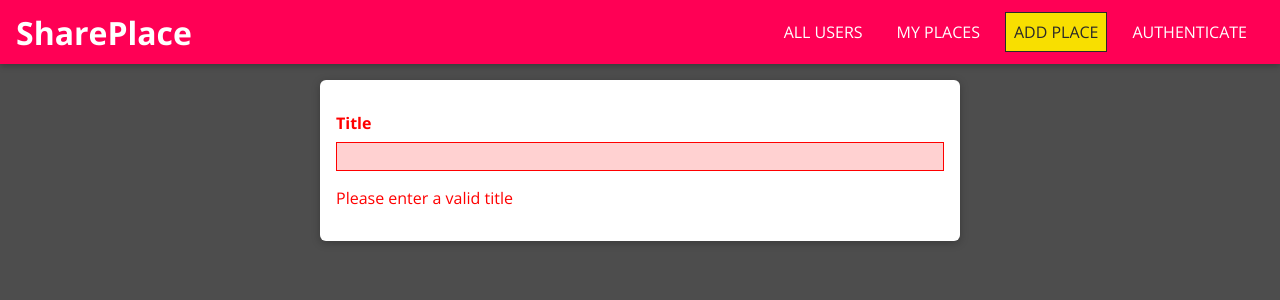
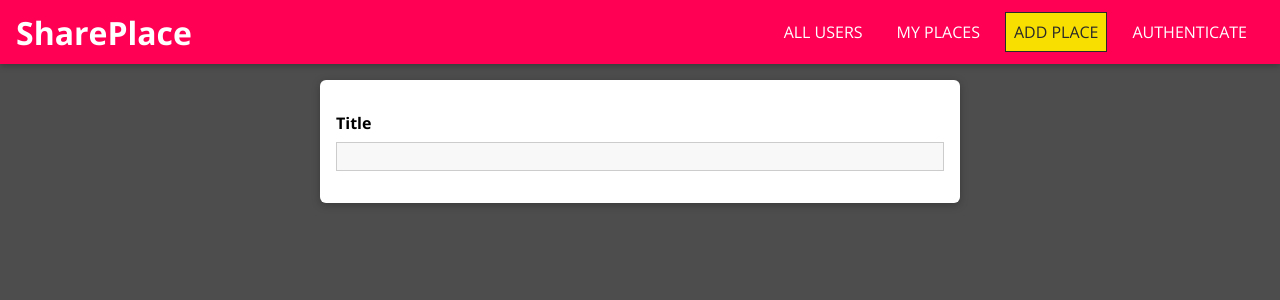
Before and after one commit to mariocooper/share-place, a React (Create React App) app: page /places/new in a window 1280 px wide. Shown: the top 300 px of the page. Built offline with nearby package versions, Linux system fonts and the light colour scheme.

Commit message:
added validation to input component

```diff
--- a/src/places/pages/NewPlace.js
+++ b/src/places/pages/NewPlace.js
@@ -1,5 +1,6 @@
 import React from "react";
 import Input from "../../shared/components/FormElements/Input";
+import { VALIDATOR_REQUIRE } from "../../shared/util/validators";
 import "./NewPlace.css";
 
 const NewPlace = () => {
@@ -9,7 +10,7 @@
         element="input"
         type="text"
         label="Title"
-        validators={[]}
+        validators={[VALIDATOR_REQUIRE()]}
         errorText="Please enter a valid title"
       />
     </form>
--- a/src/shared/components/FormElements/Input.js
+++ b/src/shared/components/FormElements/Input.js
@@ -1,4 +1,5 @@
 import React, { useReducer } from "react";
+import { validate } from "../../util/validators";
 import "./Input.css";
 
 const inputReducer = (state, action) => {
@@ -7,18 +8,38 @@
       return {
         ...state,
         value: action.val,
-        isValid: true
+        isValid: validate(action.val, action.validators)
       };
+    case 'TOUCH': {
+      return {
+        ...state,
+        isTouched: true
+      }
+    }
     default:
       return state
   }
 };
 
 const Input = props => {
-  const [inputState, dispatch] = useReducer(inputReducer, {value: '', isValid: false});
+  const [inputState, dispatch] = useReducer(inputReducer, {
+    value: '',
+    isValid: false,
+    isTouched: false
+  });
 
   const changeHandler = event => {
-    dispatch({type: 'CHANGE', val: event.target.value});
+    dispatch({
+      type: 'CHANGE',
+      val: event.target.value,
+      validators: props.validators
+    });
+  };
+
+  const touchHandler = () => {
+    dispatch({
+      type: 'TOUCH'
+    })
   };
 
   const element =
@@ -28,6 +49,7 @@
         type={props.type}
         placeholder={props.placeholder}
         onChange={changeHandler}
+        onBlur={touchHandler}
         value={inputState.value}
       />
     ) : (
@@ -35,15 +57,17 @@
         id={props.id}
         rows={props.rows || 3}
         onChange={changeHandler}
+        onBlur={touchHandler}
         value={inputState.value}
       />
     );
 
   return (
-    <div className={`form-control ${!inputState.isValid && 'form-control--invalid'}`}>
+    <div className={`form-control ${!inputState.isValid && inputState.isTouched &&
+    'form-control--invalid'}`}>
       <label htmlFor={props.id}>{props.label}</label>
       {element}
-      {!inputState.isValid && <p>{props.errorText}</p>}
+      {!inputState.isValid && inputState.isTouched && <p>{props.errorText}</p>}
     </div>
   );
 };
--- /dev/null
+++ b/src/shared/util/validators.js
@@ -0,0 +1,46 @@
+const VALIDATOR_TYPE_REQUIRE = 'REQUIRE';
+const VALIDATOR_TYPE_MINLENGTH = 'MINLENGTH';
+const VALIDATOR_TYPE_MAXLENGTH = 'MAXLENGTH';
+const VALIDATOR_TYPE_MIN = 'MIN';
+const VALIDATOR_TYPE_MAX = 'MAX';
+const VALIDATOR_TYPE_EMAIL = 'EMAIL';
+const VALIDATOR_TYPE_FILE = 'FILE';
+
+export const VALIDATOR_REQUIRE = () => ({ type: VALIDATOR_TYPE_REQUIRE });
+export const VALIDATOR_FILE = () => ({ type: VALIDATOR_TYPE_FILE });
+export const VALIDATOR_MINLENGTH = val => ({
+  type: VALIDATOR_TYPE_MINLENGTH,
+  val: val
+});
+export const VALIDATOR_MAXLENGTH = val => ({
+  type: VALIDATOR_TYPE_MAXLENGTH,
+  val: val
+});
+export const VALIDATOR_MIN = val => ({ type: VALIDATOR_TYPE_MIN, val: val });
+export const VALIDATOR_MAX = val => ({ type: VALIDATOR_TYPE_MAX, val: val });
+export const VALIDATOR_EMAIL = () => ({ type: VALIDATOR_TYPE_EMAIL });
+
+export const validate = (value, validators) => {
+  let isValid = true;
+  for (const validator of validators) {
+    if (validator.type === VALIDATOR_TYPE_REQUIRE) {
+      isValid = isValid && value.trim().length > 0;
+    }
+    if (validator.type === VALIDATOR_TYPE_MINLENGTH) {
+      isValid = isValid && value.trim().length >= validator.val;
+    }
+    if (validator.type === VALIDATOR_TYPE_MAXLENGTH) {
+      isValid = isValid && value.trim().length <= validator.val;
+    }
+    if (validator.type === VALIDATOR_TYPE_MIN) {
+      isValid = isValid && +value >= validator.val;
+    }
+    if (validator.type === VALIDATOR_TYPE_MAX) {
+      isValid = isValid && +value <= validator.val;
+    }
+    if (validator.type === VALIDATOR_TYPE_EMAIL) {
+      isValid = isValid && /^\S+@\S+\.\S+$/.test(value);
+    }
+  }
+  return isValid;
+};
```
